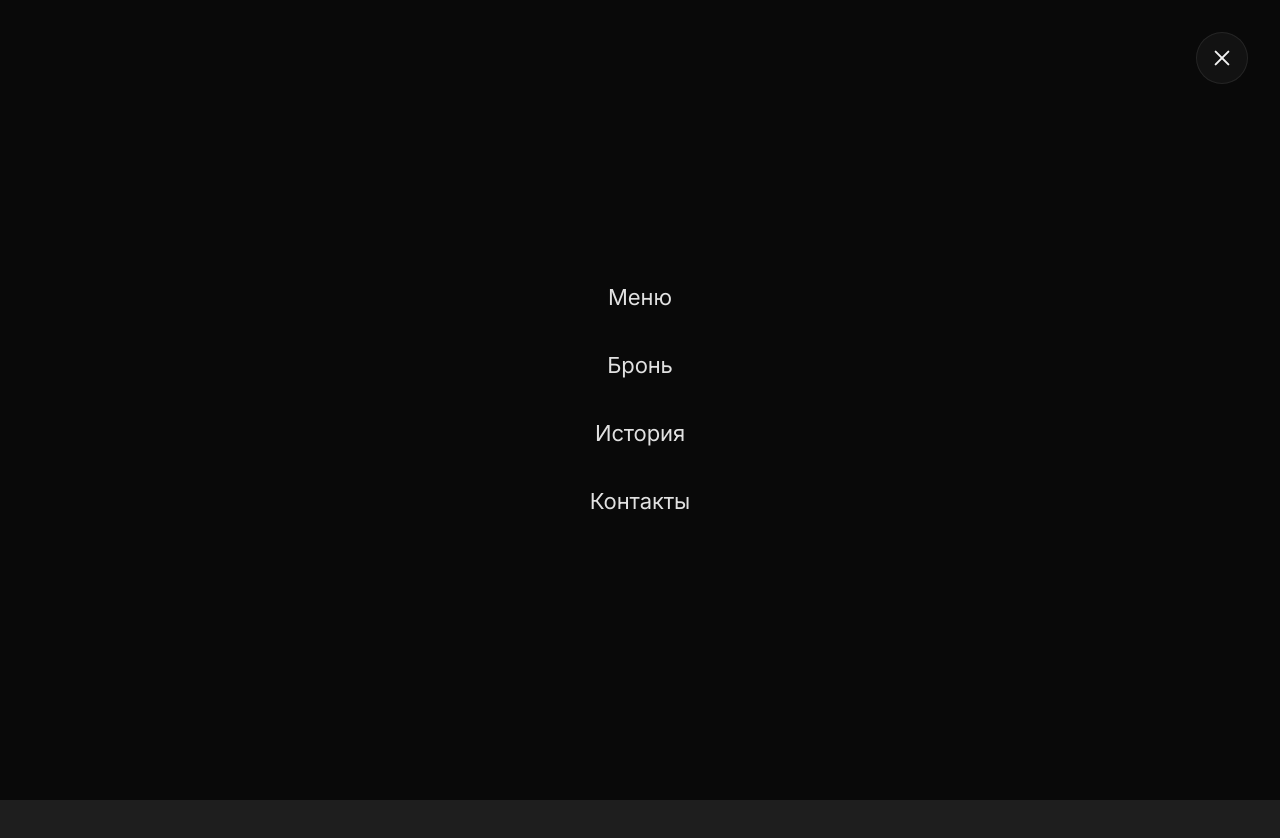
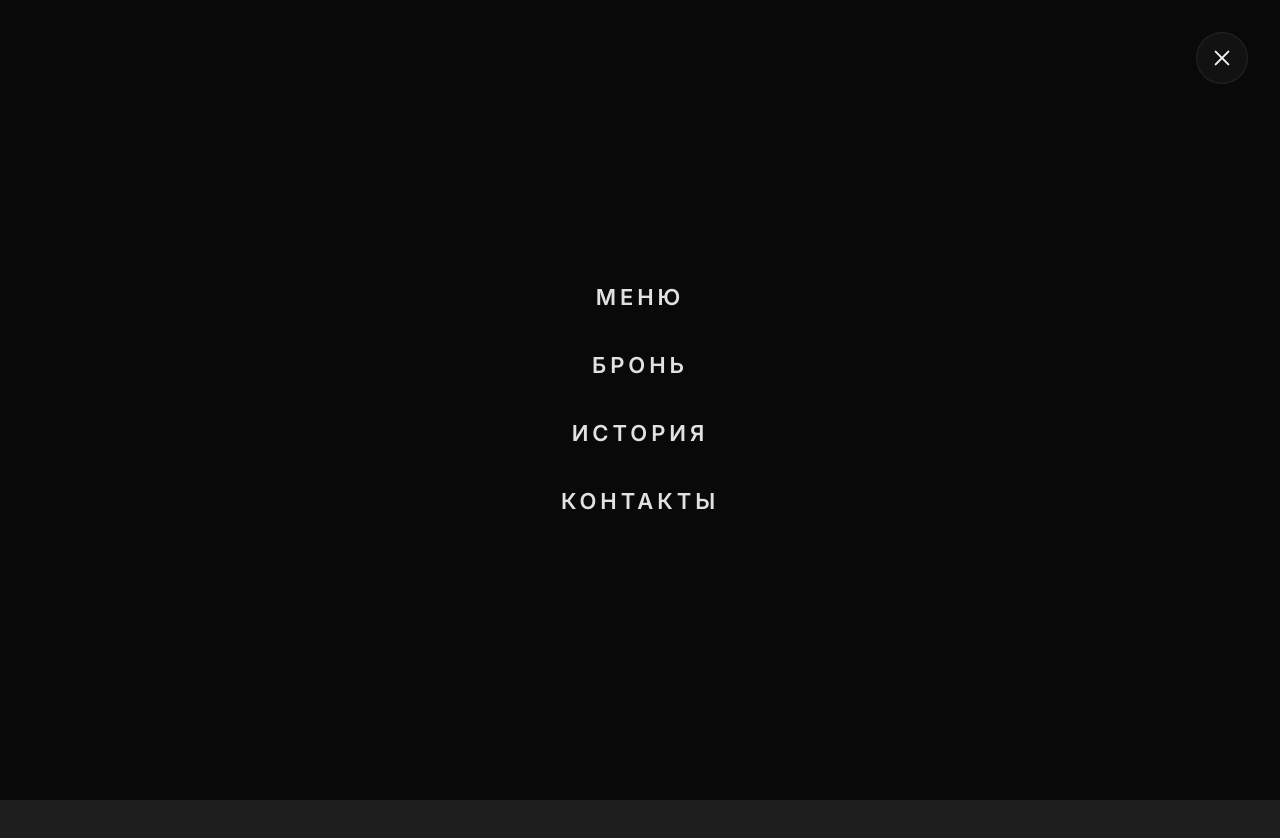
Before and after one commit to sxglsxglsxglsxgl/Classnoe-mesto, a plain HTML site: page index.html in a window 1280 px wide. Both pictures are taken after a click on the button "Открыть меню". Shown: the top 838 px of the page. Drawn offline with Linux system fonts and the light colour scheme.

Commit message:
Refine intro reveal and uppercase navigation

```diff
--- a/index.html
+++ b/index.html
@@ -3,9 +3,9 @@
 <head>
   <meta charset="UTF-8" />
   <meta name="viewport" content="width=device-width, initial-scale=1" />
-  <title>Classnoe Mesto</title>
+  <title>CLASSNOE MESTO</title>
   <meta name="description" content="A conceptual space. Scroll narrative." />
-  <meta property="og:title" content="Classnoe Mesto" />
+  <meta property="og:title" content="CLASSNOE MESTO" />
   <meta property="og:description" content="A conceptual space. Scroll narrative." />
   <meta property="og:type" content="website" />
   <meta name="theme-color" content="#1c1c1c" />
@@ -43,16 +43,16 @@
       <h2 class="visually-hidden" id="site-menu-title">Навигация</h2>
       <ul class="menu-overlay__list">
         <li>
-          <a class="menu-overlay__link" href="#menu" data-menu-link data-menu-initial-focus>Меню</a>
+          <a class="menu-overlay__link" href="#menu" data-menu-link data-menu-initial-focus>МЕНЮ</a>
         </li>
         <li>
-          <a class="menu-overlay__link" href="#booking" data-menu-link>Бронь</a>
+          <a class="menu-overlay__link" href="#booking" data-menu-link>БРОНЬ</a>
         </li>
         <li>
-          <a class="menu-overlay__link" href="#history" data-menu-link>История</a>
+          <a class="menu-overlay__link" href="#history" data-menu-link>ИСТОРИЯ</a>
         </li>
         <li>
-          <a class="menu-overlay__link" href="#contacts" data-menu-link>Контакты</a>
+          <a class="menu-overlay__link" href="#contacts" data-menu-link>КОНТАКТЫ</a>
         </li>
       </ul>
     </nav>
@@ -60,7 +60,7 @@
 
   <!-- Intro screen: centered title that scrolls away naturally -->
   <section id="intro" aria-label="Intro">
-    <h1>Classnoe Mesto</h1>
+    <h1>CLASSNOE MESTO</h1>
   </section>
 
   <!-- Scroll content; text appears progressively, sentence by sentence -->
@@ -76,7 +76,8 @@
       "Мы начали с вопроса, который беспокоил нас самих: что действительно нужно человеку?",
       "Не каждому. Только тем, кто выбирает ясность вместо шума.",
       "Будущее дало ответ: энергия, фокус, равновесие.",
-      "Мы верим, что спокойствие и явность — это новая роскошь. Жизнь можно проектировать.",
+      "Мы верим, что спокойствие и явность — это новая роскошь.",
+      "Жизнь можно проектировать.",
       "Здоровье и фокус — это не случайность, а выбор, который вы делаете каждый день.",
       "Раньше люди искали смысл. Сегодня мы ищем фокус."
     ];
--- a/script.js
+++ b/script.js
@@ -77,10 +77,19 @@
     });
   }
 
-  updateActiveSentence();
-  requestAnimationFrame(updateActiveSentence);
+  function scheduleInitialReveal() {
+    requestAnimationFrame(() => {
+      requestAnimationFrame(() => {
+        updateActiveSentence();
+      });
+    });
+  }
+
+  scheduleInitialReveal();
+  window.addEventListener('load', scheduleInitialReveal, { once: true });
   window.addEventListener('scroll', requestUpdate, { passive: true });
   window.addEventListener('resize', requestUpdate);
+  window.addEventListener('orientationchange', requestUpdate);
 })();
 
 (function() {
--- a/styles.css
+++ b/styles.css
@@ -147,10 +147,11 @@ body.menu-open {
   align-items: center;
   justify-content: center;
   font-size: clamp(18px, 3.6vw, 22px);
-  font-weight: 500;
-  letter-spacing: -0.005em;
+  font-weight: 600;
+  letter-spacing: 0.18em;
   color: rgba(255, 255, 255, 0.88);
   text-decoration: none;
+  text-transform: uppercase;
   padding: 10px 16px;
   border-radius: 12px;
   transition: color 220ms ease, background 220ms ease;
@@ -178,7 +179,8 @@ body.menu-open {
   margin: 0;
   font-size: clamp(30px, 6vw, 80px);
   font-weight: 600;
-  letter-spacing: -0.01em;
+  letter-spacing: 0.24em;
+  text-transform: uppercase;
   color: rgba(255,255,255,0.85);
   text-align: center;
   line-height: 1.2;
```
